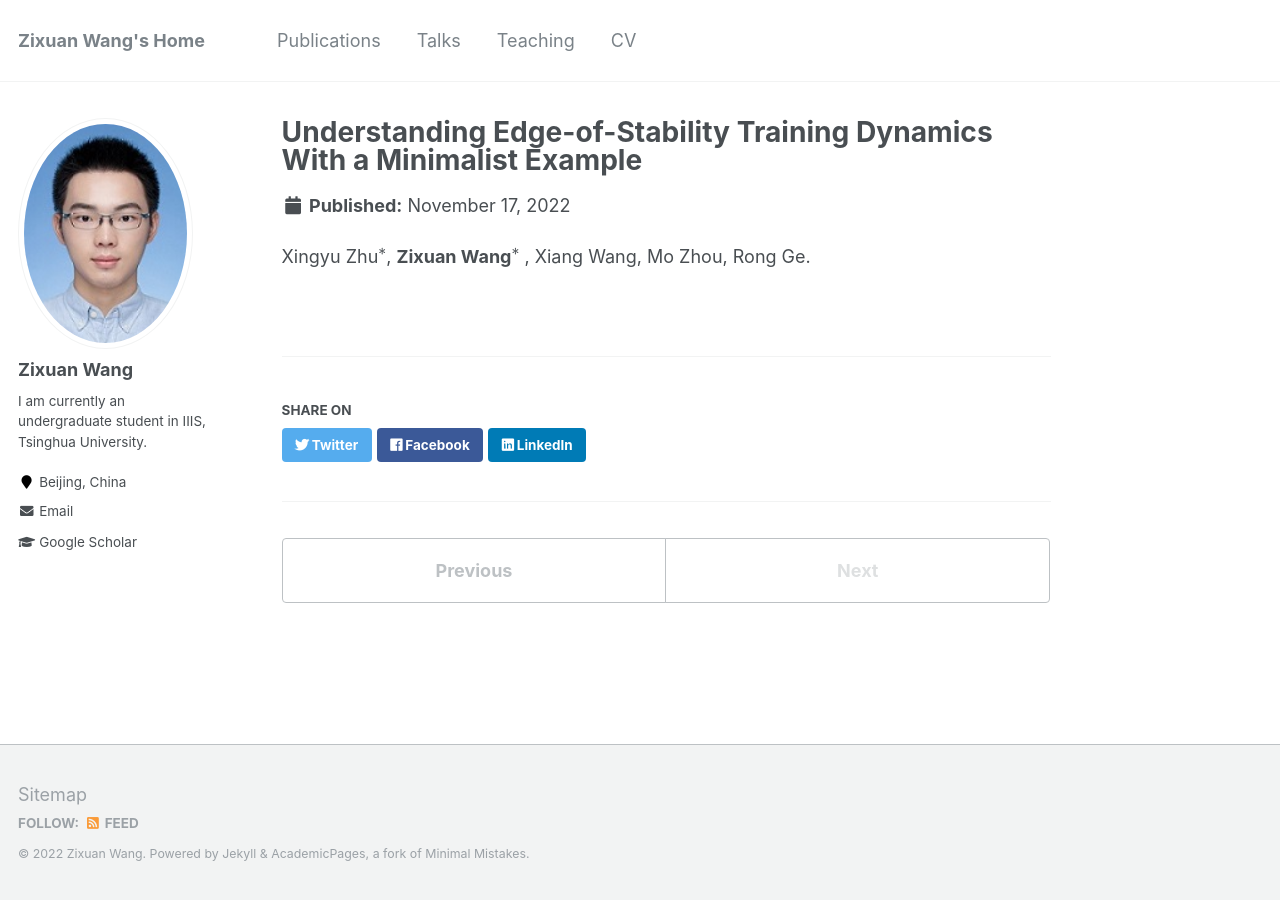
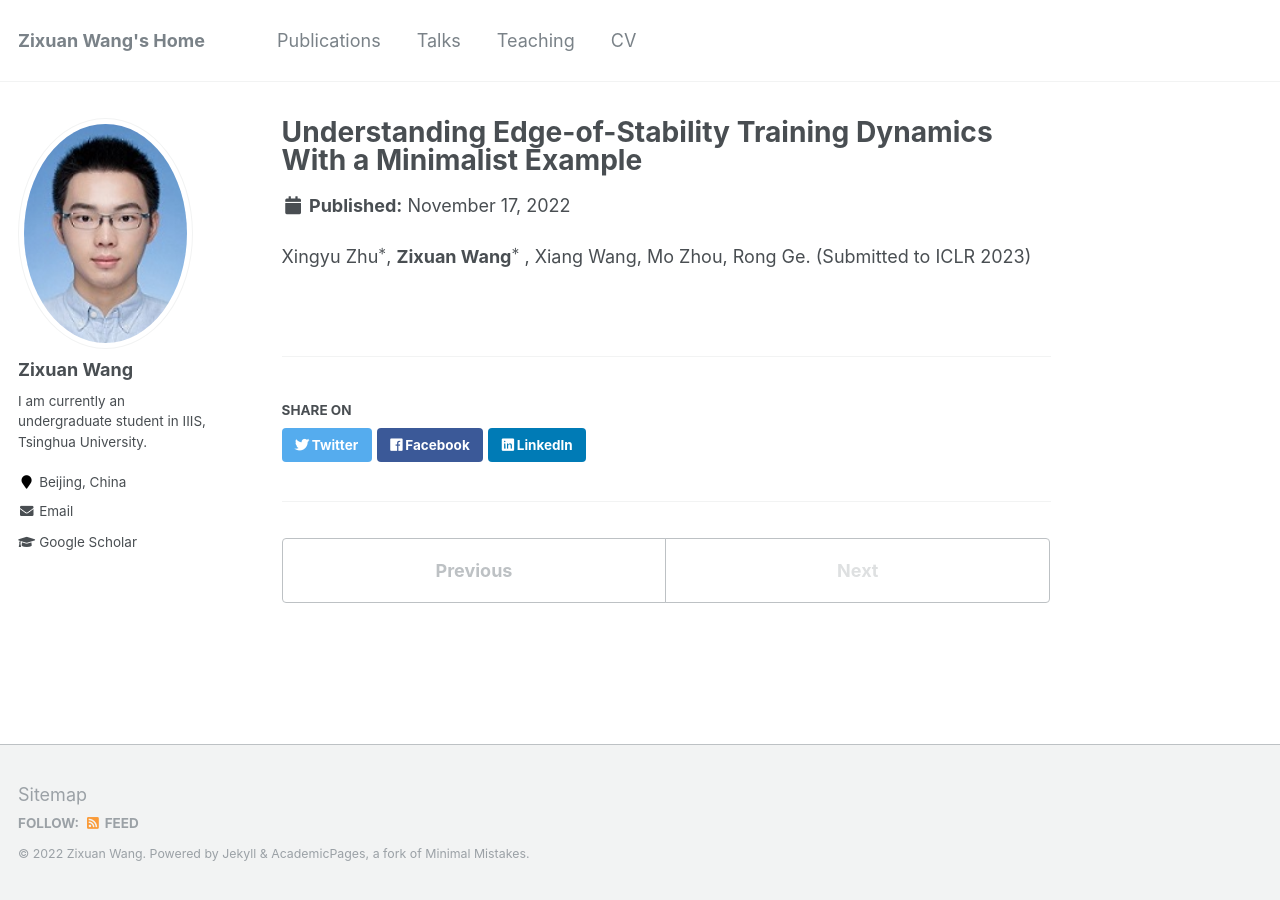
Before and after one commit to wangzx19/wangzx19.github.io, a Jekyll site: the page built from _publications/2022-11-17-paper-title-number-2.md, in a window 1280 px wide. Built offline with Jekyll 4.4.1, drawn with Linux system fonts in a browser that asks for light colours; formulas are drawn with MathJax 3.

Commit message:
Update 2022-11-17-paper-title-number-2.md

```diff
--- a/_publications/2022-11-17-paper-title-number-2.md
+++ b/_publications/2022-11-17-paper-title-number-2.md
@@ -6,4 +6,4 @@ excerpt: ''
 date: 2022-11-17
 paperurl: 'http://academicpages.github.io/files/EoS_tex_ICLRv2.pdf'
 ---
-Xingyu Zhu$^*$, **Zixuan Wang$^*$** , Xiang Wang, Mo Zhou, Rong Ge.
+Xingyu Zhu$^*$, **Zixuan Wang$^*$** , Xiang Wang, Mo Zhou, Rong Ge. (Submitted to ICLR 2023)
```
